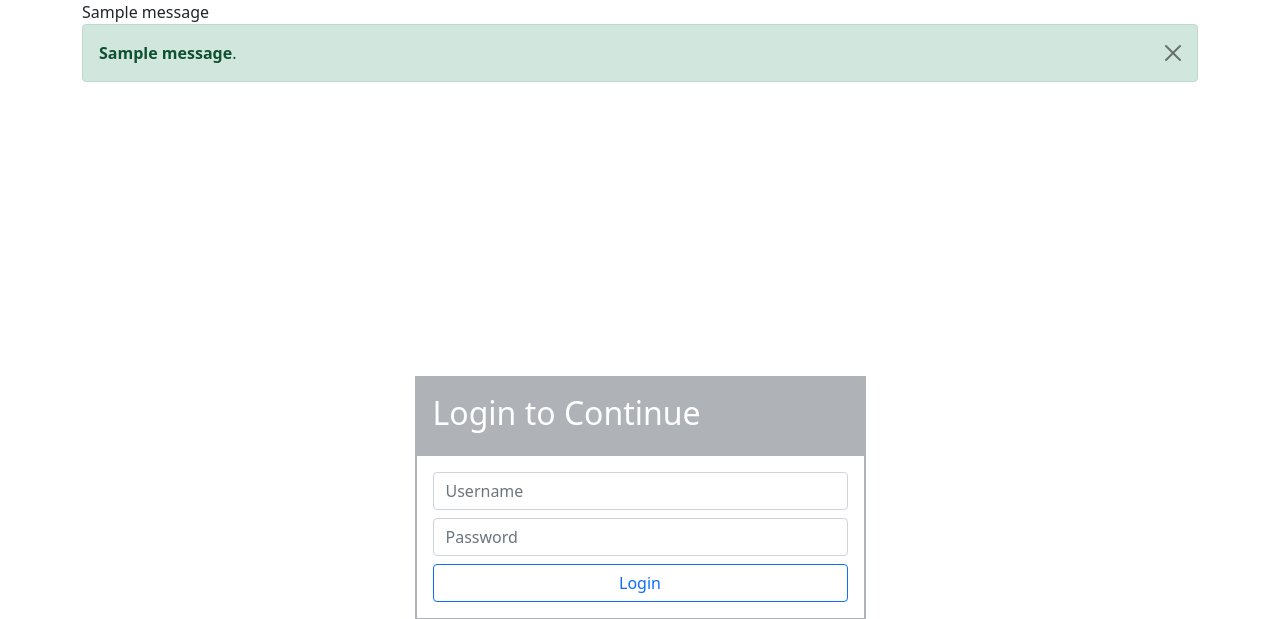
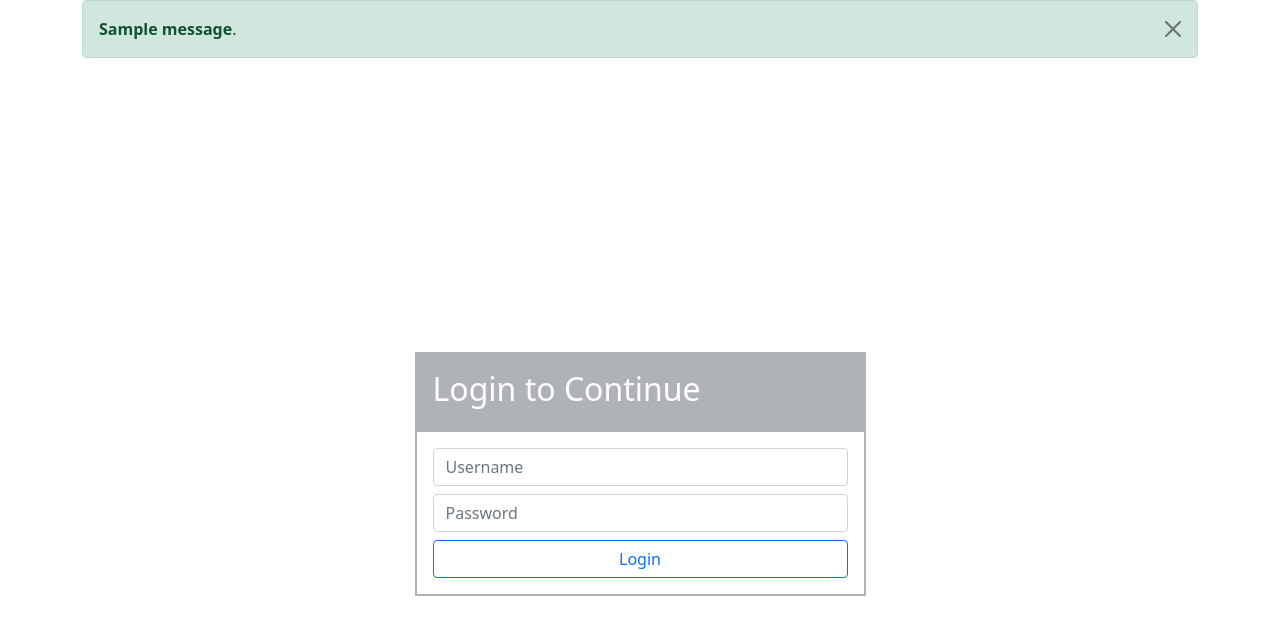
Before and after one commit to Madhav89755/catalyst_count, a Django app: page /auth/login/ in a window 1280 px wide. Shown: the top 619 px of the page. After the commit the page ends 596 px from the top, so only its background shows below. Run offline with Django 4.2, Linux system fonts and the light colour scheme; tables that the repository leaves empty hold one stand-in row (values such as "Sample post"); one stand-in notice (Sample message) is shown.

Commit message:
login.html updated

```diff
--- a/templates/authorization/login.html
+++ b/templates/authorization/login.html
@@ -12,7 +12,6 @@
         <div class="row">
             <div class="col-12">
                 {% for message in messages %}
-                {{message}}
                 <div class="alert alert-{{ message.tags }} alert-dismissible fade show" role="alert">
                     <strong>{{message}}</strong>.
                     <button type="button" class="btn-close" data-bs-dismiss="alert" aria-label="Close"></button>
```
